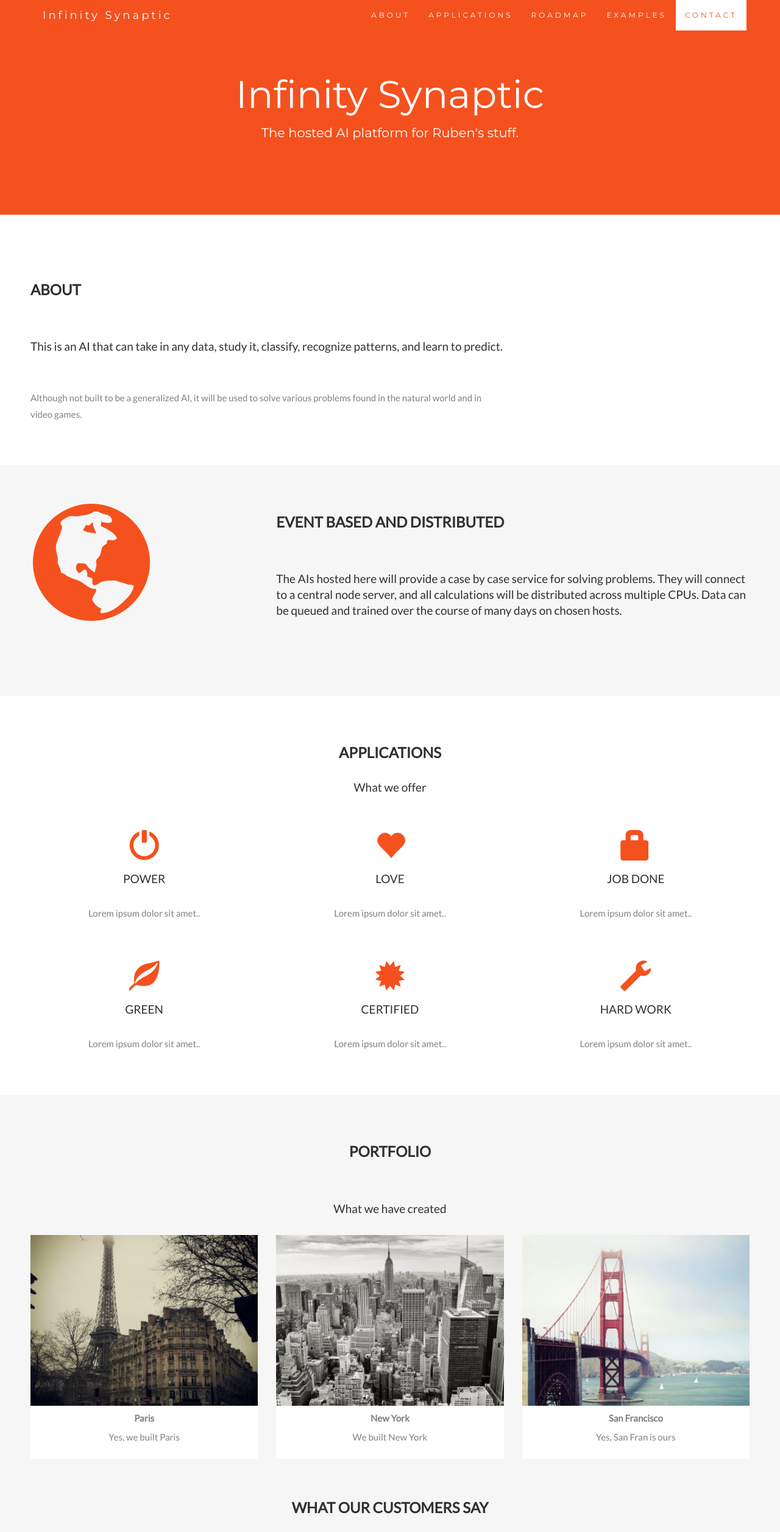
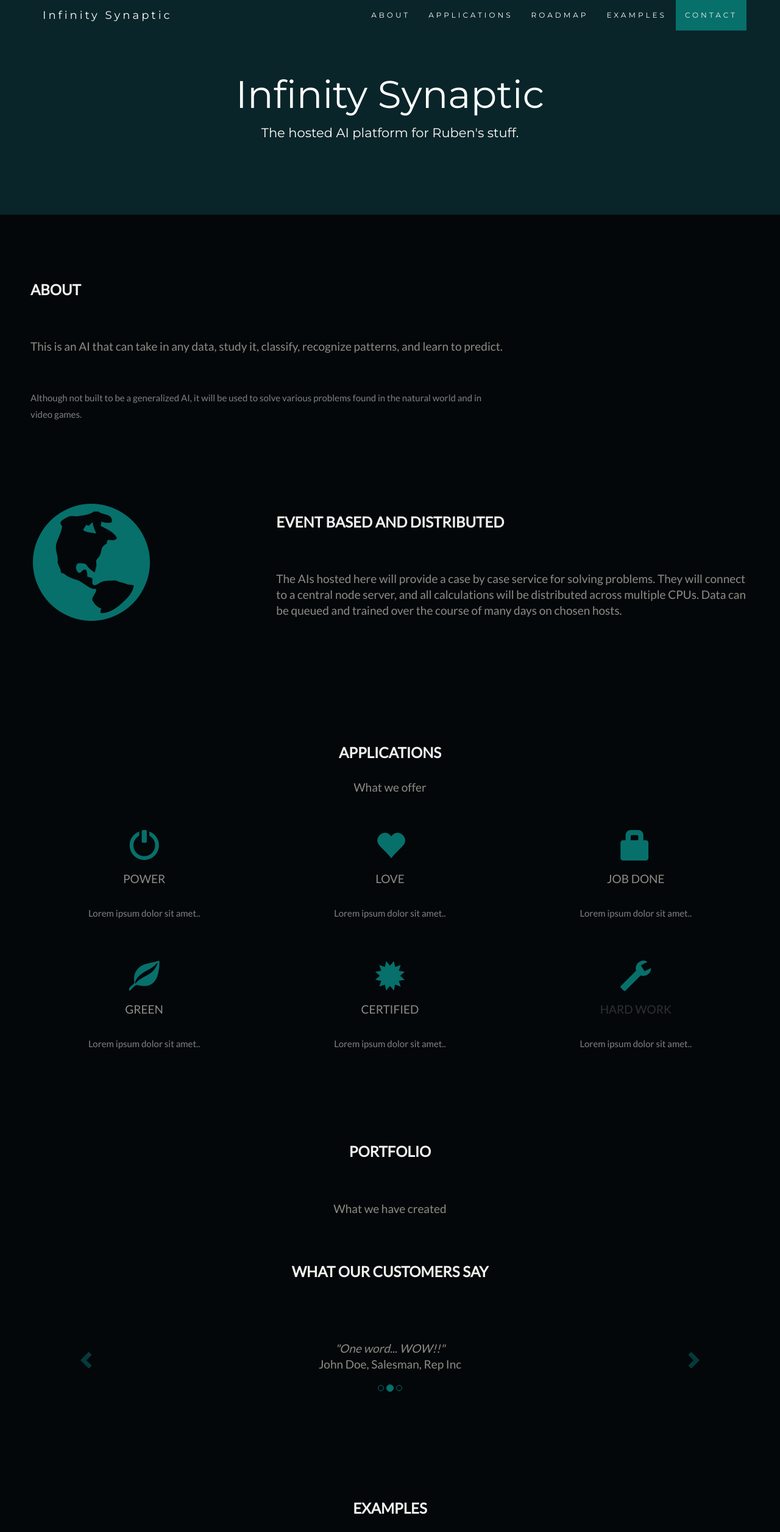
Before and after one commit to RubenTipparach/Infinite-Synaptic, a website: page Client/index.html in a window 1280 px wide. Shown: the top 2512 px of the page at 61% size. Drawn offline with nearby package versions, Linux system fonts and the light colour scheme; a script that the page names is missing.

Commit message:
removed dumb pics.

```diff
--- a/Client/index.html
+++ b/Client/index.html
@@ -21,23 +21,24 @@
       font: 400 15px Lato, sans-serif;
       line-height: 1.8;
       color: #818181;
+      background-color: #03070A;
   }
   h2 {
       font-size: 24px;
       text-transform: uppercase;
-      color: #303030;
+      color: #F0F2EF;
       font-weight: 600;
       margin-bottom: 30px;
   }
   h4 {
       font-size: 19px;
       line-height: 1.375em;
-      color: #303030;
+      color: #8D8D85;
       font-weight: 400;
       margin-bottom: 30px;
   }
   .jumbotron {
-      background-color: #f4511e;
+      background-color: #092529;
       color: #fff;
       padding: 100px 25px;
       font-family: Montserrat, sans-serif;
@@ -46,14 +47,14 @@
       padding: 60px 50px;
   }
   .bg-grey {
-      background-color: #f6f6f6;
+      background-color: #03070A;
   }
   .logo-small {
-      color: #f4511e;
+      color: #07706B;
       font-size: 50px;
   }
   .logo {
-      color: #f4511e;
+      color: #07706B;
       font-size: 200px;
   }
   .thumbnail {
@@ -68,13 +69,13 @@
   }
   .carousel-control.right, .carousel-control.left {
       background-image: none;
-      color: #f4511e;
+      color: #07706B;
   }
   .carousel-indicators li {
-      border-color: #f4511e;
+      border-color: #07706B;
   }
   .carousel-indicators li.active {
-      background-color: #f4511e;
+      background-color: #07706B;
   }
   .item h4 {
       font-size: 19px;
@@ -87,7 +88,7 @@
       font-style: normal;
   }
   .panel {
-      border: 1px solid #f4511e;
+      border: 1px solid #07706B;
       border-radius:0 !important;
       transition: box-shadow 0.5s;
   }
@@ -95,13 +96,13 @@
       box-shadow: 5px 0px 40px rgba(0,0,0, .2);
   }
   .panel-footer .btn:hover {
-      border: 1px solid #f4511e;
+      border: 1px solid #07706B;
       background-color: #fff !important;
-      color: #f4511e;
+      color: #07706B;
   }
   .panel-heading {
       color: #fff !important;
-      background-color: #f4511e !important;
+      background-color: #07706B !important;
       padding: 25px;
       border-bottom: 1px solid transparent;
       border-top-left-radius: 0px;
@@ -121,12 +122,12 @@
   }
   .panel-footer .btn {
       margin: 15px 0;
-      background-color: #f4511e;
+      background-color: #07706B;
       color: #fff;
   }
   .navbar {
       margin-bottom: 0;
-      background-color: #f4511e;
+      background-color: #092529;
       z-index: 9999;
       border: 0;
       font-size: 12px !important;
@@ -139,8 +140,8 @@
       color: #fff !important;
   }
   .navbar-nav li a:hover, .navbar-nav li.active a {
-      color: #f4511e !important;
-      background-color: #fff !important;
+      color: #F0F2EF !important;
+      background-color: #07706B !important;
   }
   .navbar-default .navbar-toggle {
       border-color: transparent;
@@ -149,7 +150,7 @@
   footer .glyphicon {
       font-size: 20px;
       margin-bottom: 20px;
-      color: #f4511e;
+      color: #07706B;
   }
   .slideanim {visibility:hidden;}
   .slide {
@@ -310,27 +311,7 @@
   <h2>Portfolio</h2><br>
   <h4>What we have created</h4>
   <div class="row text-center slideanim">
-    <div class="col-sm-4">
-      <div class="thumbnail">
-        <img src="paris.jpg" alt="Paris" width="400" height="300">
-        <p><strong>Paris</strong></p>
-        <p>Yes, we built Paris</p>
-      </div>
-    </div>
-    <div class="col-sm-4">
-      <div class="thumbnail">
-        <img src="newyork.jpg" alt="New York" width="400" height="300">
-        <p><strong>New York</strong></p>
-        <p>We built New York</p>
-      </div>
-    </div>
-    <div class="col-sm-4">
-      <div class="thumbnail">
-        <img src="sanfran.jpg" alt="San Francisco" width="400" height="300">
-        <p><strong>San Francisco</strong></p>
-        <p>Yes, San Fran is ours</p>
-      </div>
-    </div>
+
   </div><br>
 
   <h2>What our customers say</h2>
```
Also changed, not shown: Client/newyork.jpg (deleted), Client/paris.jpg (deleted), Client/sanfran.jpg (deleted), 1 other file.
